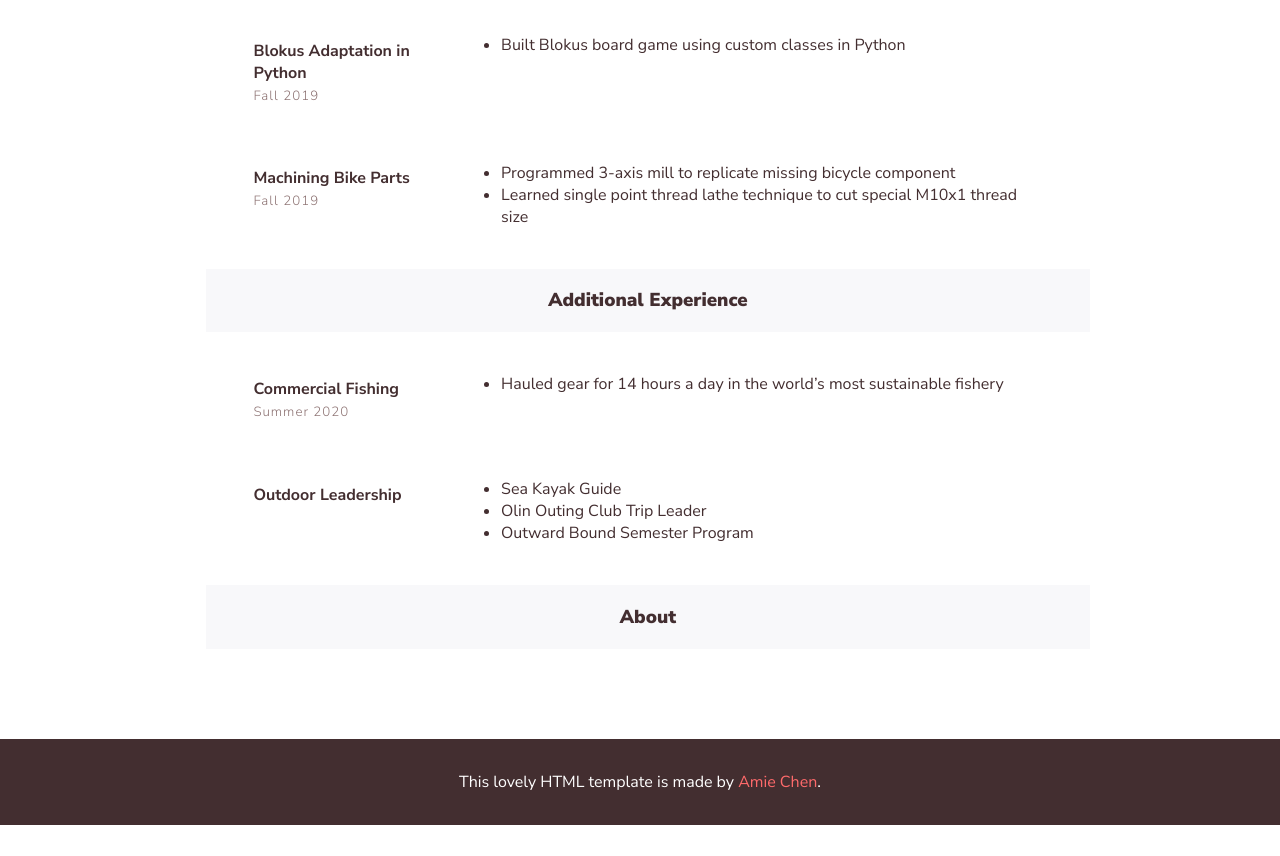
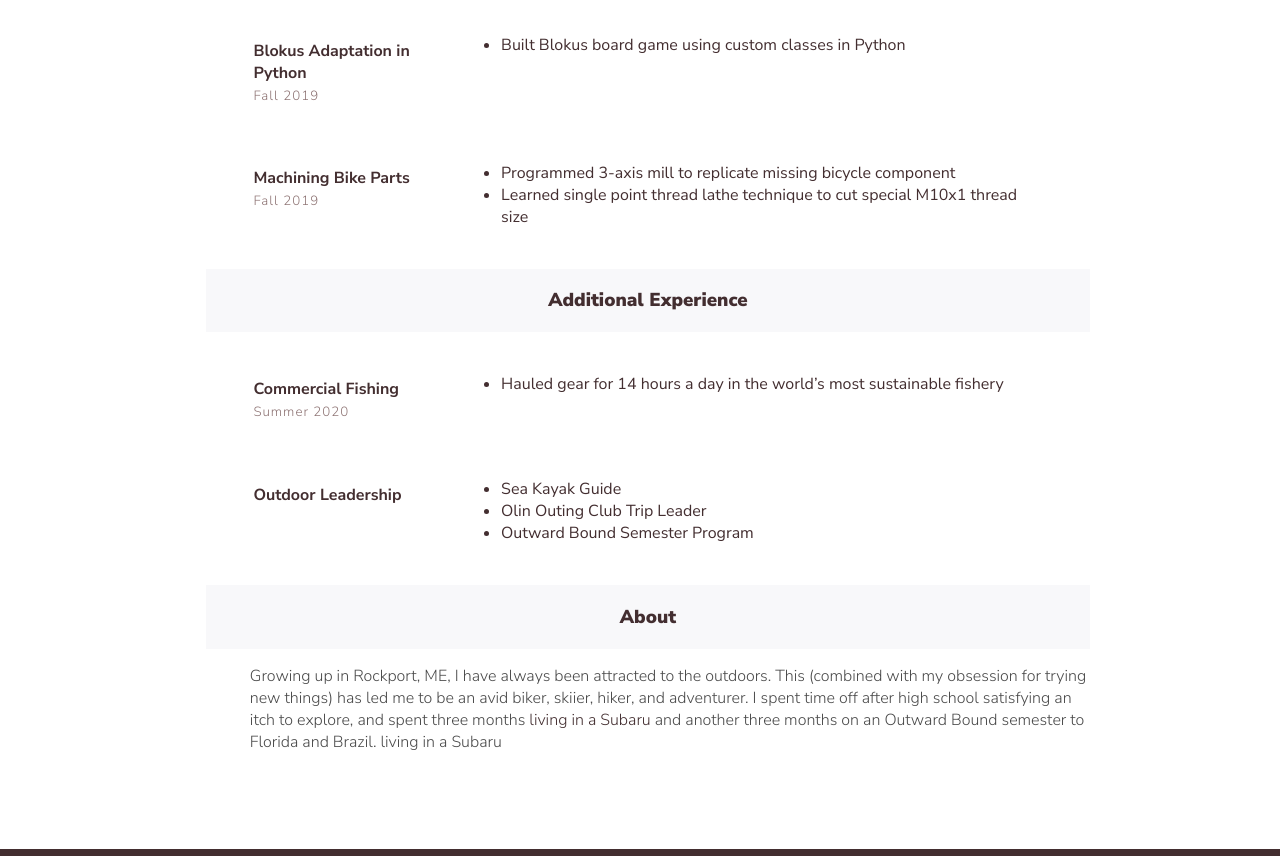
Before and after one commit to shawnalbertson/shawnalbertson.github.io, a plain HTML site: page index.html in a window 1280 px wide. Shown: the part 1944-2800 px from the top of the page. Before the commit the page ends 2769 px from the top, so only its background shows below. Drawn offline with nearby package versions, Linux system fonts and the light colour scheme.

Commit message:
link styling

```diff
--- a/index.html
+++ b/index.html
@@ -19,7 +19,7 @@
     <div class="logo"></div>
     <ul class="menu">
       <div class="menu__item toggle"><span></span></div>
-      <li class="menu__item"><a href="doc.html" class="link link--dark"><i class="fa fa-book"></i> Projects</a></li>
+      <!-- <li class="menu__item"><a href="doc.html" class="link link--dark"><i class="fa fa-book"></i> Projects</a></li> -->
       <li class="menu__item"><a href="http://github.com/shawnalbertson" class="link link--dark"><i
             class="fa fa-github"></i> Github</a></li>
     </ul>
@@ -316,6 +316,12 @@
           <div class="section__title__container">
             <h3 class="section__title">About</h3>
           </div>
+          <p>Growing up in Rockport, ME, I have always been attracted to the outdoors. This (combined with my obsession
+            for trying new things) has led me to be an avid biker, skiier, hiker, and adventurer. I spent time off after
+            high school satisfying an itch to explore, and spent three months <a href="http://misticroadtrip.wordpress.com" class="link">living in a
+            Subaru</a> and another three months on an Outward Bound semester to Florida and Brazil.
+            living in a Subaru
+          </p>
         </div>
       </section>
       <!-- ******************* -->
```
